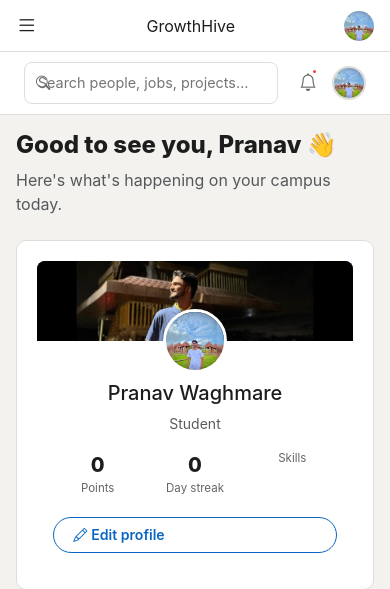
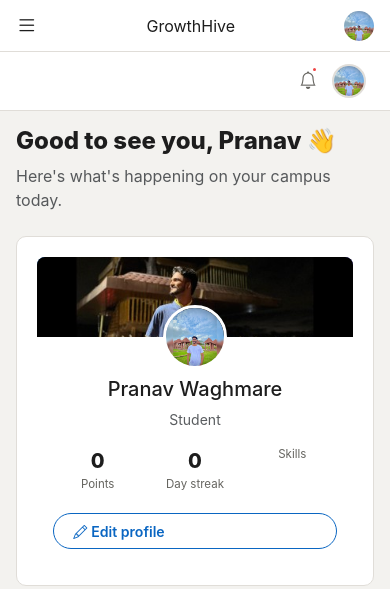
Before and after one commit to PRANAV0819/D, a Django app: page /accounts/dashboard/ in a window 390 px wide. Shown: the top 589 px of the page. Run offline with Django 5.2, Linux system fonts and the light colour scheme; a user stored in the database is signed in; data comes from the database, SQL or seed files in the repository; both versions use the stored data as it was after the commit.

```diff
--- a/templates/base.html
+++ b/templates/base.html
@@ -126,12 +126,9 @@
 
     <!-- Topbar -->
     <div class="gh-topbar">
-      <div class="gh-search-wrap">
-        <i class="bi bi-search gh-search-icon"></i>
-        <input type="text" class="gh-search-input" placeholder="Search people, jobs, projects…"/>
-      </div>
+
       <div class="gh-topbar-actions">
-        <button class="gh-icon-btn" title="Notifications">
+        <button class="gh-icon-btn" id="notifBtn" title="Notifications">
           <i class="bi bi-bell"></i>
           <span class="gh-notif-dot"></span>
         </button>
@@ -140,6 +137,8 @@
         </a>
       </div>
     </div>
+
+
 
     <!-- Flash messages -->
     {% if messages %}
```
Also changed, not shown: db.sqlite3, media/marketplace/Bottle.jpg (added), static/js/main.js (line endings or trailing spaces), templates/marketplace/form.html (renamed from templates/marketplace/from.html).
